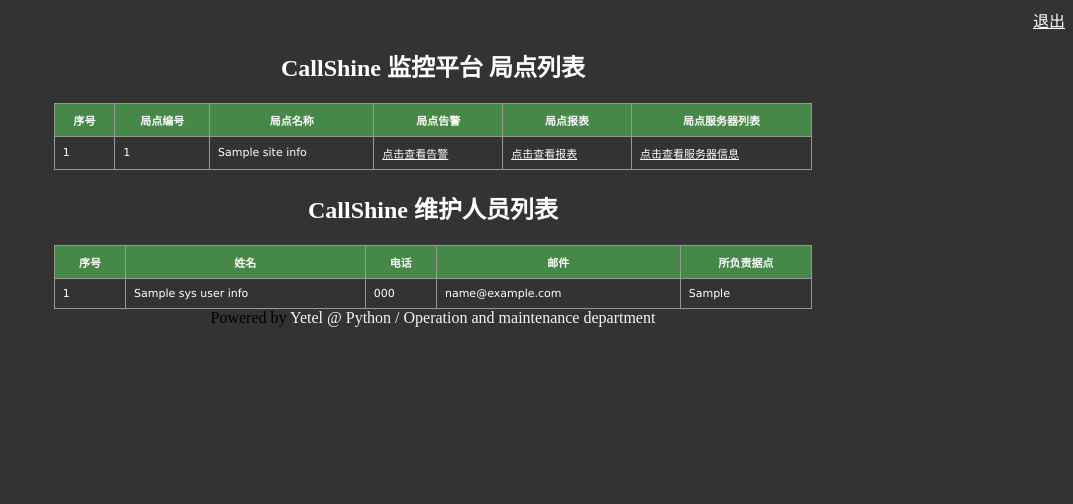
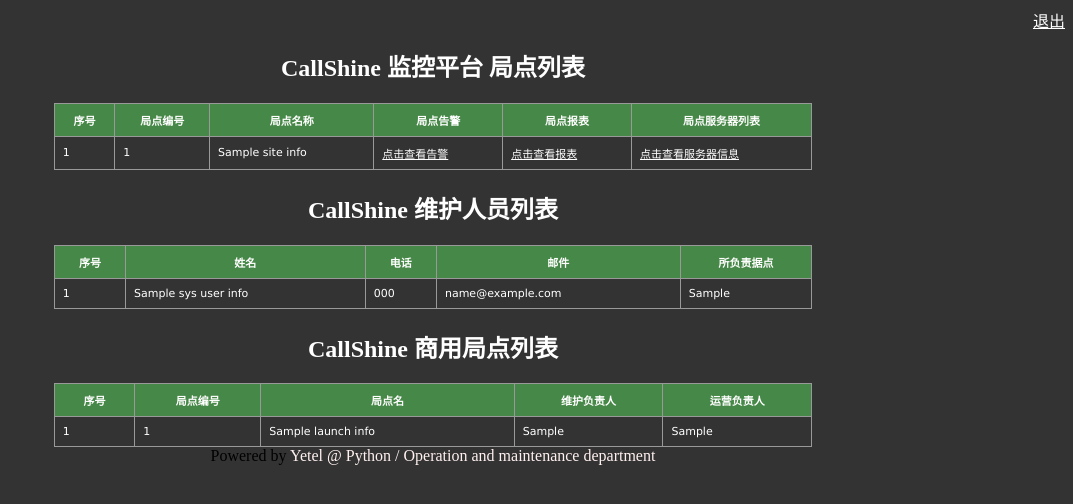
Before and after one commit to leimin78/Flask-Monitor-Report, a Flask app: template app/templates/site_info.html in a window 1280 px wide. Shown: the top 504 px of the page, without its empty margins (207-1280 px from the left). Run offline with Flask 2, Linux system fonts and the light colour scheme; the template is opened without the code that fills it: most values are stand-ins (such as "Sample title", 1, 10 or a date in 2020); some libraries are stand-ins or nearby versions.

Commit message:
增加商用局点列表显示及微信查询

```diff
--- a/app/get_server_info_mysql.py
+++ b/app/get_server_info_mysql.py
@@ -50,6 +50,12 @@ site_domain_sql = """select site_url from site_info where site_id='{site_id}'"""
 #获取维护人员相关信息
 sys_user_sql = """select user_cname,user_phone,user_mail,user_site_id from user_info where user_phone is not null and user_name != 'admin' """
 
+
+#获取商用局点信息
+launch_site_info = """select site_id,site_name,site_ops,site_oper from allsite_info order by site_id"""
+launch_site_info_id = """select site_name,site_ops,site_oper from allsite_info where site_id='{site_id}'"""
+
+
 class queryDB:
     # 初始化查询连接
     def __init__(self):
--- a/app/templates/site_info.html
+++ b/app/templates/site_info.html
@@ -60,6 +60,26 @@
             </tr>
             {% endfor %}
         </table>
+        <h2 align="center"><font color="FFFFFF">CallShine 商用局点列表</font></h2>
+        <table border="2" align="center" class="imagetable" style="width: 60%">
+            <tr>
+                <th>序号</th>
+                <th>局点编号</th>
+                <th>局点名</th>
+                <th>维护负责人</th>
+                <th>运营负责人</th>
+            </tr>
+            {% for site_id,site_name,site_ops,site_oper in launch_info %}
+            <tr>
+                <td>{{loop.index}}</td>
+                <!--主机名和IP字段-->
+                <td>{{site_id}}</td>
+                <td>{{site_name}}</td>
+                <td>{{site_ops}}</td>
+                <td>{{site_oper}}</td>
+            </tr>
+            {% endfor %}
+        </table>
         <div class="signature" align="center">Powered by <font color="FFFF11F">Yetel @ Python / Operation and maintenance department</font>
         </div>
     </body>
```
Also changed, not shown: app/main/talk.py (+9 -0 lines), app/main/views.py (+8 -2 lines).
